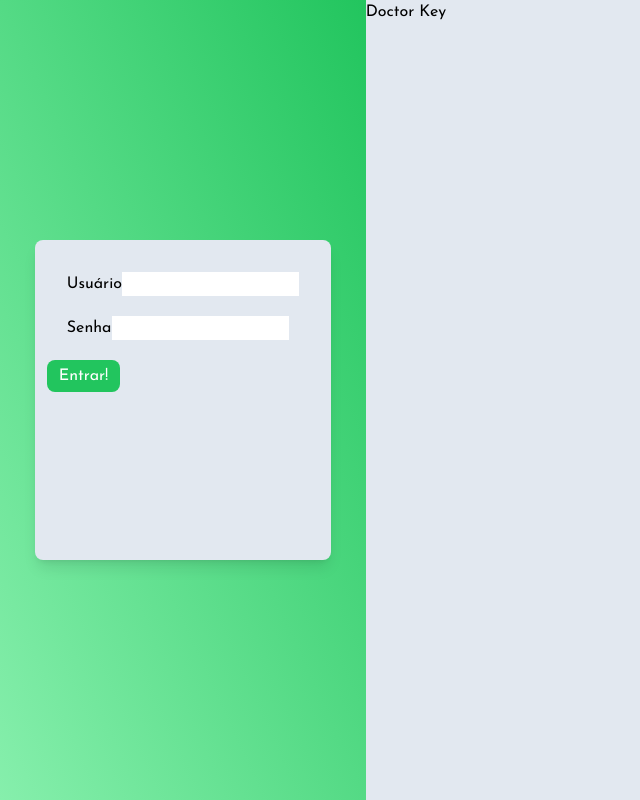
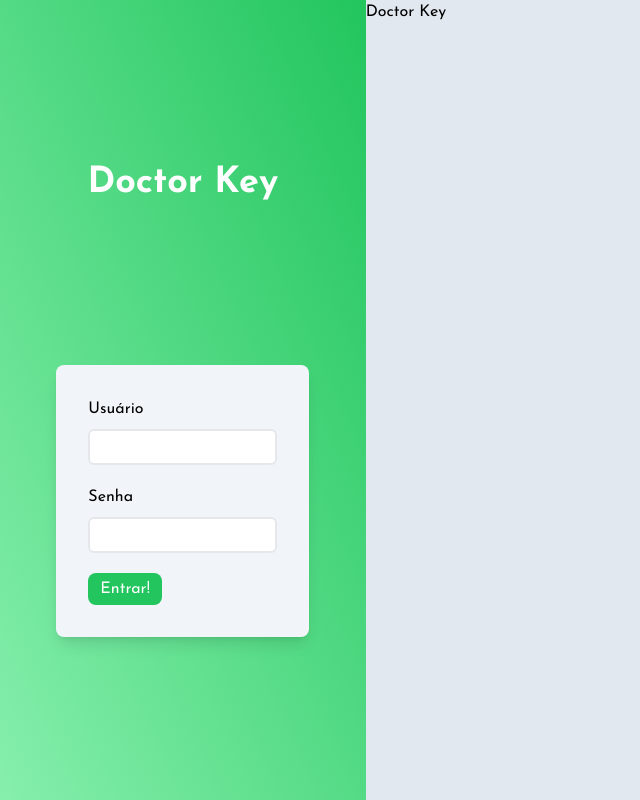
Before and after one commit to gabeFrancisco/DoctorKeyWeb, a Next.js app: page /login in a window 1280 px wide. Shown: the whole page, without its empty margins (0-640 px from the left). Built offline with nearby package versions, Linux system fonts and the light colour scheme; no server answers.

Commit message:
login page style | added azure api endpoint

```diff
--- a/src/app/login/page.tsx
+++ b/src/app/login/page.tsx
@@ -4,6 +4,9 @@ import { useFormik } from "formik";
 import * as Yup from "yup";
 
 import { signIn, useSession } from "next-auth/react";
+import Image from "next/image";
+
+import Logo from '../../../public/logo.png';
 
 const page = () => {
   const session = useSession();
@@ -20,24 +23,25 @@ const page = () => {
     validateOnChange: false,
     validateOnBlur: true,
     onSubmit: (values) => {
-      console.log(values)
       signIn('credentials', {
         username: values.username,
         password: values.password,
         redirect: true,
         callbackUrl: '/painel',
-      }).then(() => console.log(session))
+      })
 
     },
   });
   return (
     <div className="flex flex-row items-stretch h-screen">
-      <div className="w-2/5 bg-zinc bg-gradient-to-tr from-green-300 to-green-500 h-full flex flex-col justify-center items-center">
-        <div className="bg-slate-200 p-3 rounded-lg shadow-lg h-2/5">
+      <div className="w-2/5 bg-zinc bg-gradient-to-tr from-green-300 to-green-500 h-full flex flex-col justify-evenly items-center">
+      <h1 className="text-4xl font-bold text-white">Doctor Key</h1>
+        <div className="bg-slate-100 p-3 rounded-lg shadow-lg">
           <form>
             <div className="m-5">
               <label htmlFor="user">Usuário</label>
               <input
+              className="rounded-md border-2  block my-2 w-full p-1"
                 name="username"
                 value={formik.values.username}
                 onChange={formik.handleChange}
@@ -48,6 +52,7 @@ const page = () => {
             <div className="m-5">
               <label htmlFor="password">Senha</label>
               <input
+              className="rounded-md border-2  block my-2 w-full p-1"
                 name="password"
                 value={formik.values.password}
                 onChange={formik.handleChange}
@@ -58,7 +63,7 @@ const page = () => {
             <div>
               <button
                 onClick={() => formik.handleSubmit()}
-                className="rounded-lg px-3 py-1 bg-green-500 text-white"
+                className="rounded-lg px-3 py-1 mx-5 mb-5 bg-green-500 text-white"
                 type="button"
               >
                 Entrar!
--- a/src/app/painel/layout.tsx
+++ b/src/app/painel/layout.tsx
@@ -6,7 +6,6 @@ import React, { ReactNode } from "react";
 
 const layout = async ({children}: {children: ReactNode}) => {
   const session = await getServerSession(authOptions);
-  // console.log(session);
   if (!session) {
     redirect("/login");
   }
--- a/src/components/Keys/KeyToolbar.tsx
+++ b/src/components/Keys/KeyToolbar.tsx
@@ -3,9 +3,6 @@
 import { FontAwesomeIcon } from "@fortawesome/react-fontawesome";
 import {
   faPlus,
-  faKey,
-  faThermometer,
-  faCar,
   faSearch,
   faSync,
 } from "@fortawesome/free-solid-svg-icons";
--- a/src/services/api.ts
+++ b/src/services/api.ts
@@ -1,7 +1,7 @@
 import axios, { AxiosRequestConfig, AxiosResponse, InternalAxiosRequestConfig} from "axios";
 import { getSession } from "next-auth/react";
 const api = axios.create({
-  baseURL: "http://localhost:5003",
+  baseURL: "https://doctorkeyapi.azurewebsites.net/",
   timeout: 10000
 })
 
--- a/src/utils/authOptions.ts
+++ b/src/utils/authOptions.ts
@@ -13,7 +13,7 @@ export const authOptions: AuthOptions = {
       async authorize(credentials, req) {
         try{
           const result = await axios
-            .post("http://localhost:5003/users/login", credentials)
+            .post("https://doctorkeyapi.azurewebsites.net/users/login", credentials)
             .then((res) => {
               if (res.status === 200) {
                 return res.data;
```
Also changed, not shown: public/logo.png (added), 1 other file (tests, documents, lock files or other folders).
